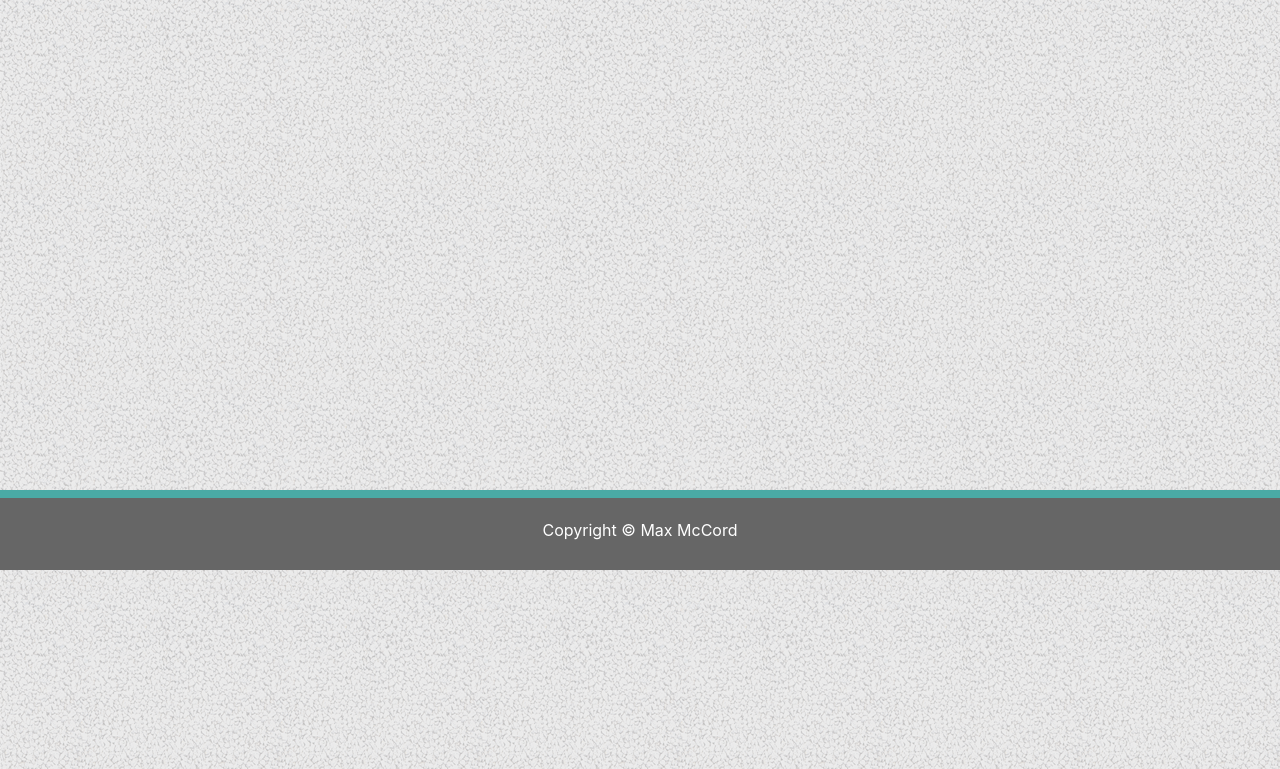
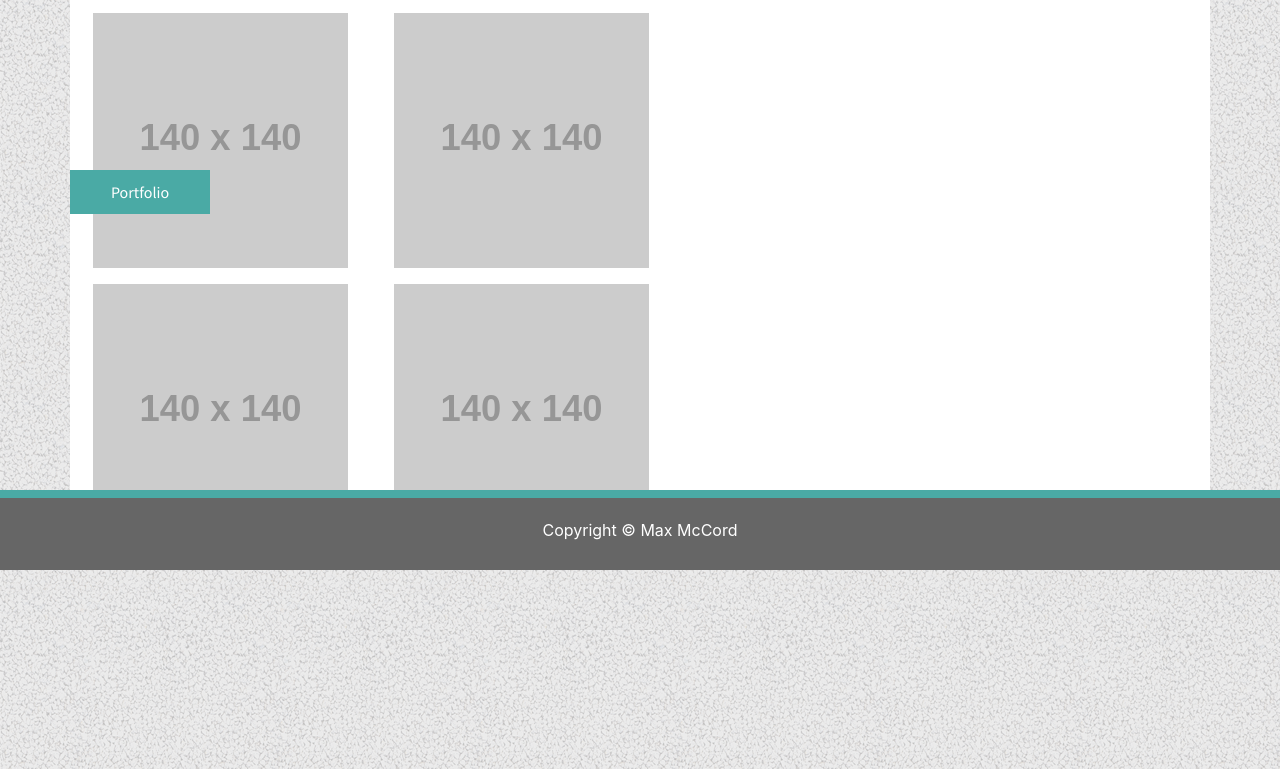
Before and after one commit to maxdmc1/responsive-portfolio, a plain HTML site: page portfolio.html in a window 1280 px wide. Shown: the part 230-999 px from the top of the page. Drawn offline with nearby package versions, Linux system fonts and the light colour scheme.

Commit message:
only portfolio needs work - banner over picture not ready for primetime

```diff
--- a/assets/css/style.css
+++ b/assets/css/style.css
@@ -61,36 +61,16 @@
 .container {
     background-color: #ffffff;
 }
-
-
-
-/*
-
-@media screen and (max-width: 640px){
-    .justify-content-end {
-        align-content: center;
-        width: 100%;
-        margin-right: 0;
-    }
-    .nav {
-        justify-content: center;
-    }
-
-    .nav-link {
-        margin-right: 0;
-    }
-
-    .nav-item {
-        content: center;
-    }
-
-    .namebar {
-        text-align: center;
-        width: 100%;
-        margin-left: 0;
-    }
-    .resize {
-        max-width: 100%;
-        max-height: 100%;
-    }
-} */
+.portfolio-banner {
+    background-color: #4aaaa5;
+    color: #ffffff;
+    width: 140px;
+    padding: 10px 0;
+    font-family: 'Source Sans Pro', sans-serif;
+    position: absolute;
+    top: 50%;
+    text-align: center;
+}
+.col-xs-12 {
+    width: 90%;
+}
--- a/portfolio.html
+++ b/portfolio.html
@@ -35,13 +35,30 @@
     <!-- line to have background image below everything - css written to have it reach 1200px down -->
     <div class="main" style="background-image: url(./assets/images/gravel.png);">
         <div class="container">
+            <!-- Row to include Header 2 Portfolio -->
+            <div class="row">
+                <div class="col-xs-12">
+                    <h2 class="h2">Portfolio</h2>
+                </div>
+            </div>
+            <div class="row">
+                <img class="col-xs-6 col-md-4 col-lg-3 m-2" src="https://placehold.it/140x140"><img>
+                <div class="portfolio-banner"> Portfolio
+                </div>
+
+                <img class="col-xs-6 col-md-4 col-lg-3 m-2" src="https://placehold.it/140x140"><img>
+            </div>
+            <div class="row">
+                <img class="col-xs-6 col-md-4 col-lg-3 m-2" src="https://placehold.it/140x140"><img>
+                <img class="col-xs-6 col-md-4 col-lg-3 m-2" src="https://placehold.it/140x140"><img>
+            </div>
 
         </div>
     </div>
     <footer class="footer">Copyright &#169 Max McCord</footer>
 
 
-<!-- links to javascript so navbar button works properly and allows links to be accessed -->
+    <!-- links to javascript so navbar button works properly and allows links to be accessed -->
     <script src="https://code.jquery.com/jquery-3.3.1.slim.min.js"
         integrity="sha384-q8i/X+965DzO0rT7abK41JStQIAqVgRVzpbzo5smXKp4YfRvH+8abtTE1Pi6jizo"
         crossorigin="anonymous"></script>
```
Also changed, not shown: contact.html (+25 -2 lines).
